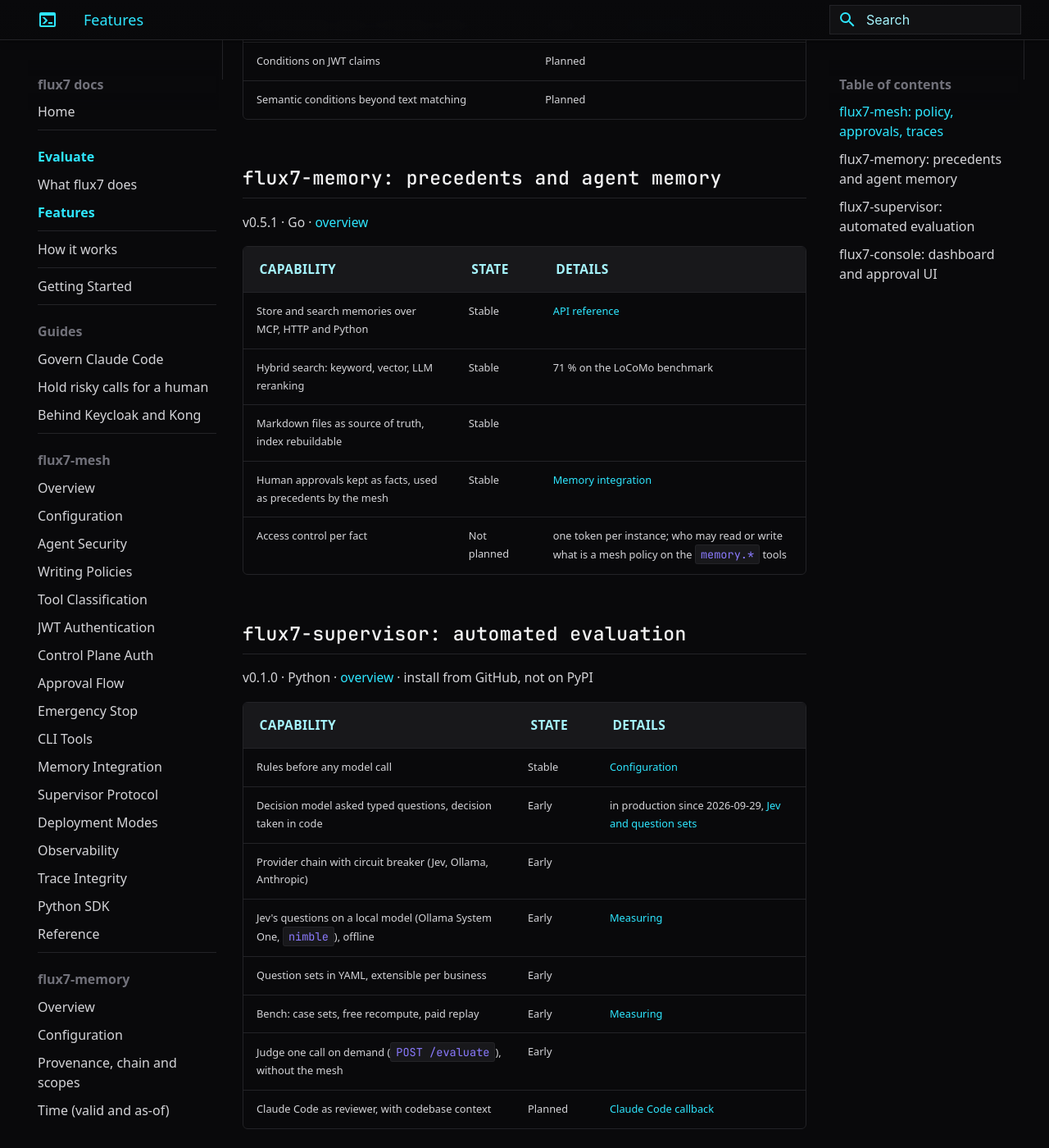
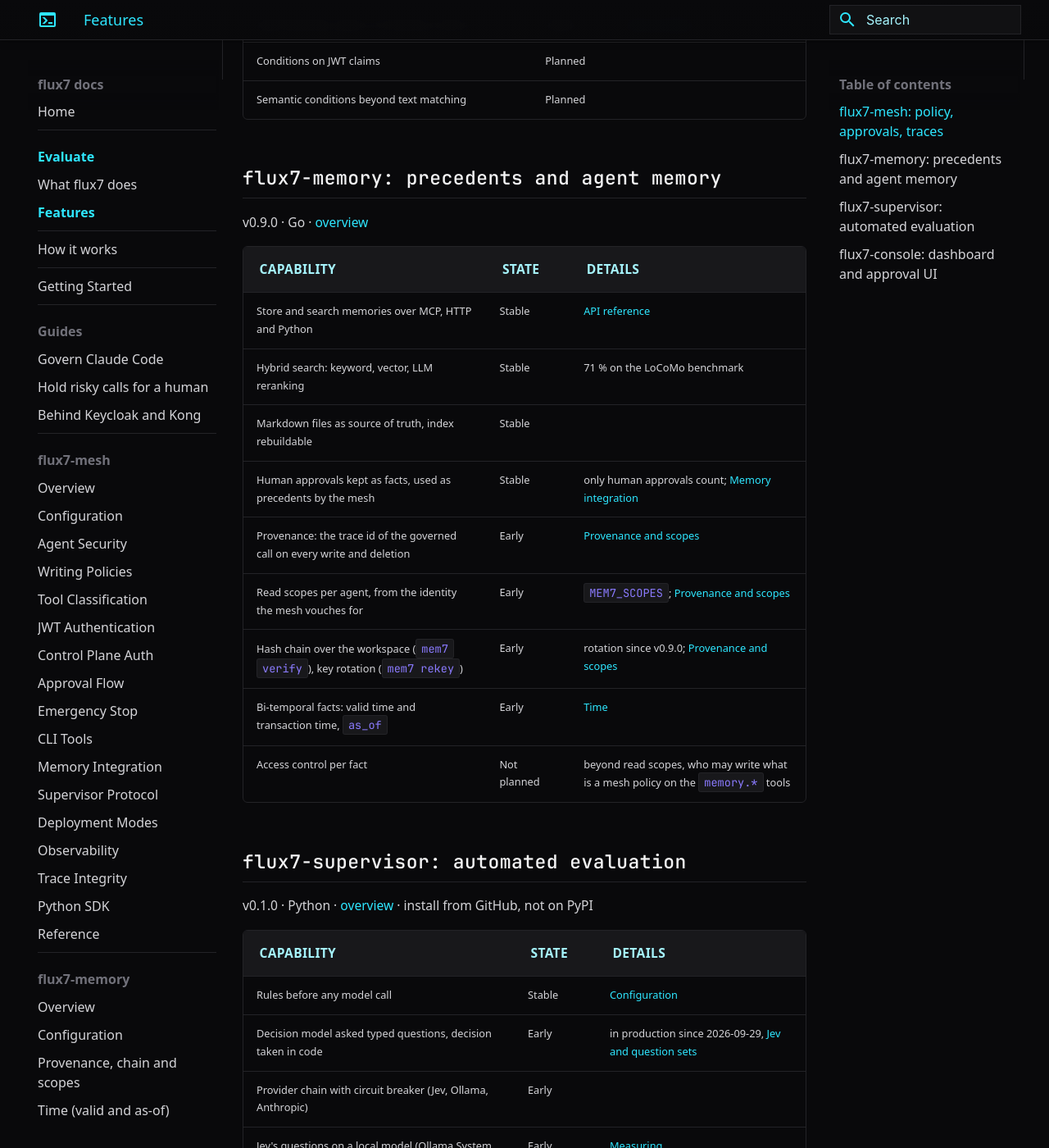
Before and after one commit to KTCrisis/flux7-docs, an MkDocs documentation site: the page built from docs/evaluate/features.md, in a window 1280 px wide and 1400 px high, scrolled down 1562 px. Shown: the whole window at 82% size. Built offline with MkDocs 1.6.1 and Material for MkDocs 9.7.7, drawn with Linux system fonts in a browser that asks for light colours; some web fonts are replaced; some of the changed text lies outside the part shown.

Commit message:
docs(mem7): v0.9.0, chain key rotation, features page brought up to date
Co-Authored-By: Claude Opus 5.5 <noreply@anthropic.com>
Claude-Session: https://claude.ai/code/session_014jPgWZAKzx4o8XXZtFSY6k

```diff
--- a/docs/evaluate/features.md
+++ b/docs/evaluate/features.md
@@ -1,11 +1,11 @@
 # Features
 
-State as of September 2026. **Stable**: used daily, tested, documented.
+State as of October 2026. **Stable**: used daily, tested, documented.
 **Early**: works, recent, may change. **Planned**: not there yet.
 
 ## flux7-mesh: policy, approvals, traces
 
-v0.17.2 · Go · [overview](../mesh7/index.md)
+v0.20.0 · Go · [overview](../mesh7/index.md)
 
 | Capability | State | Details |
 |---|---|---|
@@ -36,15 +36,19 @@ v0.17.2 · Go · [overview](../mesh7/index.md)
 
 ## flux7-memory: precedents and agent memory
 
-v0.5.1 · Go · [overview](../mem7/index.md)
+v0.9.0 · Go · [overview](../mem7/index.md)
 
 | Capability | State | Details |
 |---|---|---|
 | Store and search memories over MCP, HTTP and Python | Stable | [API reference](../mem7/api-reference.md) |
 | Hybrid search: keyword, vector, LLM reranking | Stable | 71 % on the LoCoMo benchmark |
 | Markdown files as source of truth, index rebuildable | Stable | |
-| Human approvals kept as facts, used as precedents by the mesh | Stable | [Memory integration](../mesh7/mem7-auto-approve.md) |
-| Access control per fact | Not planned | one token per instance; who may read or write what is a mesh policy on the `memory.*` tools |
+| Human approvals kept as facts, used as precedents by the mesh | Stable | only human approvals count; [Memory integration](../mesh7/mem7-auto-approve.md) |
+| Provenance: the trace id of the governed call on every write and deletion | Early | [Provenance and scopes](../mem7/provenance-scopes.md) |
+| Read scopes per agent, from the identity the mesh vouches for | Early | `MEM7_SCOPES`; [Provenance and scopes](../mem7/provenance-scopes.md) |
+| Hash chain over the workspace (`mem7 verify`), key rotation (`mem7 rekey`) | Early | rotation since v0.9.0; [Provenance and scopes](../mem7/provenance-scopes.md#hash-chain-tamper-evidence) |
+| Bi-temporal facts: valid time and transaction time, `as_of` | Early | [Time](../mem7/time.md) |
+| Access control per fact | Not planned | beyond read scopes, who may write what is a mesh policy on the `memory.*` tools |
 
 ## flux7-supervisor: automated evaluation
 
--- a/docs/llms.txt
+++ b/docs/llms.txt
@@ -39,7 +39,7 @@ Start with "How it works", then "Getting Started". Configuration lives in one YA
 - [Overview](https://docs.flux7.art/mem7/): decisions kept as queryable facts
 - [Configuration](https://docs.flux7.art/mem7/configuration/): environment variables and server settings
 - [Time](https://docs.flux7.art/mem7/time/): bi-temporal memories, valid_at and as_of on reads, valid_from and valid_to on writes
-- [Provenance and scopes](https://docs.flux7.art/mem7/provenance-scopes/): the trace id of the governed call on every memory, a hash chain over the workspace (`mem7 verify`, `memory_history`), and what each agent may read, from identities the mesh vouches for
+- [Provenance and scopes](https://docs.flux7.art/mem7/provenance-scopes/): the trace id of the governed call on every memory, a hash chain over the workspace (`mem7 verify`, key rotation with `mem7 rekey`, `memory_history`), and what each agent may read, from identities the mesh vouches for
 - [API Reference](https://docs.flux7.art/mem7/api-reference/): MCP tools and HTTP endpoints
 - [Python SDK](https://docs.flux7.art/mem7/python-sdk/): `from mem7 import Mem7` (PyPI package: flux7-memory)
 
```
Also changed, not shown: docs/mem7/configuration.md (+1 -0 lines), docs/mem7/index.md (+1 -1 lines), docs/mem7/provenance-scopes.md (+11 -1 lines).
